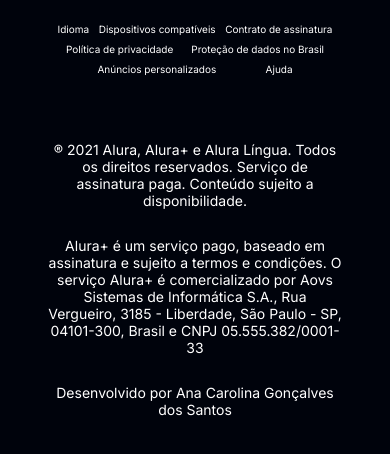
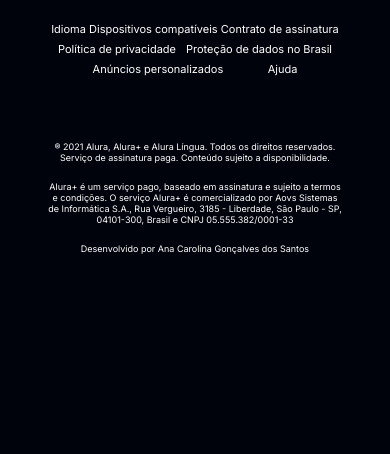
Before and after one commit to Sinzker/alura-plus, a plain HTML site: page index.html in a window 390 px wide. Shown: the part 2682-3136 px from the top of the page. After the commit the page ends 3016 px from the top, so only its background shows below. Drawn offline with Linux system fonts and the light colour scheme.

Commit message:
rodapé
mudança de tamanho de fonte

```diff
--- a/style.css
+++ b/style.css
@@ -205,6 +205,10 @@
     }
 
     .rodape_lista_link a{
-        font-size: 10px;
+        font-size: 11px;
+    }
+
+    .rodape_texto{
+        font-size: 09px;
     }
 }
```
